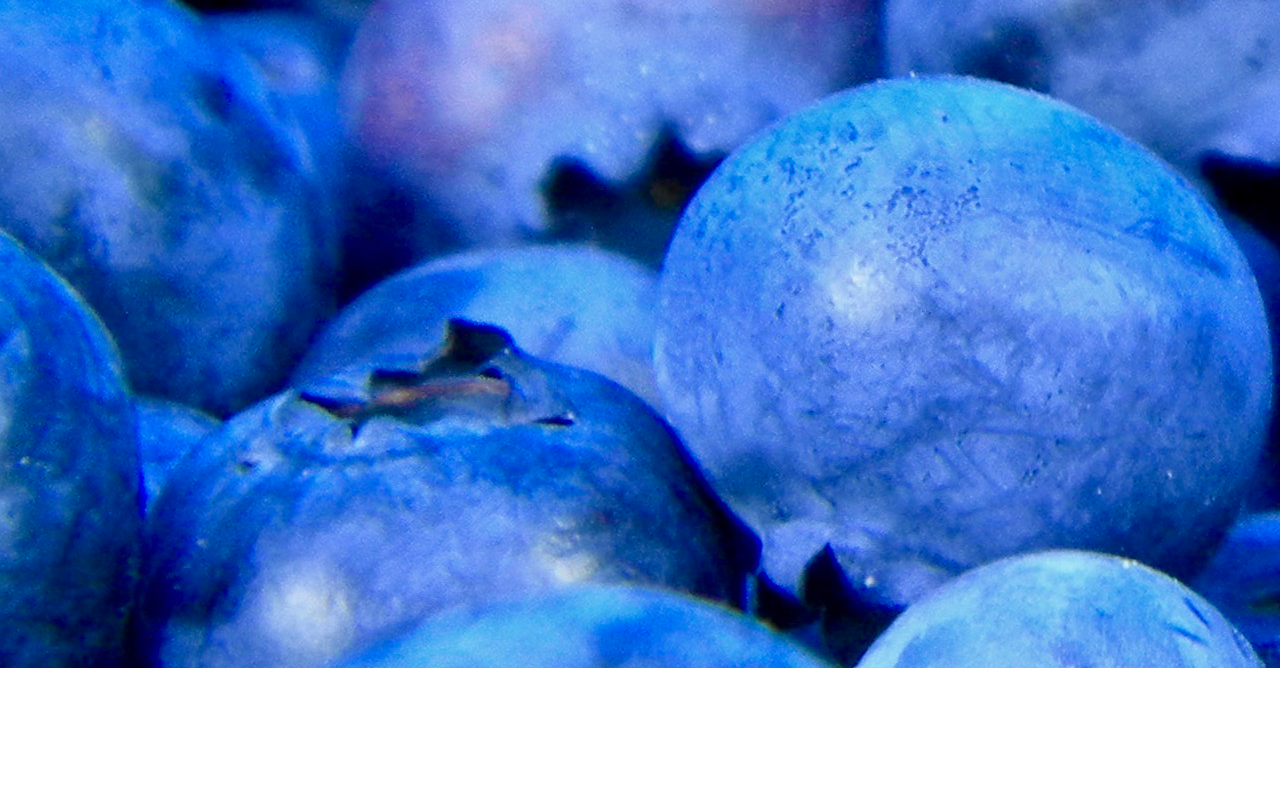
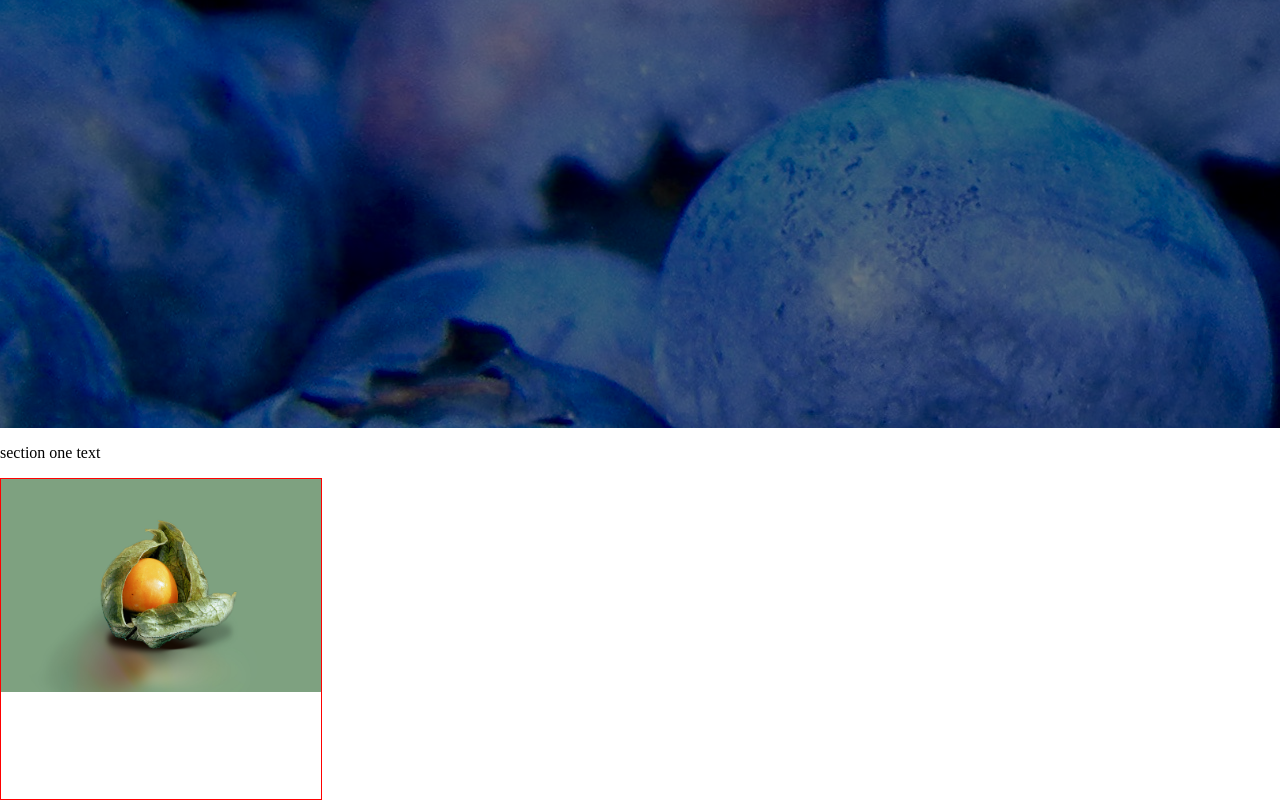
Before and after one commit to AdamPayne238/product-apollo, a React (Create React App) app in the folder product-app/: page /home in a window 1280 px wide. Shown: the part 228-1028 px from the top of the page. Before the commit the page ends 896 px from the top, so only its background shows below. Built offline with nearby package versions, Linux system fonts and the light colour scheme.

Commit message:
adding content layout to homepage

```diff
--- a/product-app/src/components/Home/Home.js
+++ b/product-app/src/components/Home/Home.js
@@ -1,5 +1,10 @@
 import React from 'react'
 import banner from '../../global/images/banner.jpeg'
+import imageOne from '../../global/images/abstract-fruit-1.jpg'
+import imageTwo from '../../global/images/abstract-fruit-2.jpg'
+import imageThree from '../../global/images/abstract-fruit-3.jpg'
+import imageFour from '../../global/images/abstract-fruit-4.jpg'
+
 
 
 const Home = () => {
@@ -12,6 +17,42 @@ const Home = () => {
                 <img src={banner} />
             </div>
 
+            <div className="section-one">
+                <div className="section-one-text">
+                    <p>section one text</p>
+                </div>
+                <div className="section-one-img">
+                    <img src={imageOne} />
+                </div>
+            </div>
+
+            {/* <div className="section-two">
+                <div className="section-two-text">
+                    <p>section two text</p>
+                </div>
+                <div className="section-two-img">
+                    <img src={imageTwo} />
+                </div>
+            </div>
+
+            <div className="section-three">
+                <div className="section-three-text">
+                    <p>section three text</p>
+                </div>
+                <div className="section-three-img">
+                    <img src={imageThree} />
+                </div>
+            </div>
+
+            <div className="section-four">
+                <div className="section-four-text">
+                    <p>section four text</p>
+                </div>
+                <div className="section-four-img">
+                    <img src={imageFour} />
+                </div>
+            </div> */}
+
         </div>
     )
 }
--- a/product-app/src/components/Home/Home.scss
+++ b/product-app/src/components/Home/Home.scss
@@ -3,19 +3,42 @@
 .home-container{
 
     .home-banner{
-        height: 50rem;
+        height: 35rem;
         // width: 100%;
+        position: relative;
         overflow: hidden;
-
+        background: black;
 
         img{
-
-
+            opacity: 0.5;
         }
 
     }
 
+    .section-one{
+
+        .section-one-text{
+
+        }
+
+        .section-one-img{
+            // margin: 10px;
+            width: 20rem;
+            height: 20rem;
+            line-height: 115px;
+            text-align: center;
+            border: 1px solid red;
+            img{
+                max-width:100%;
+                max-height:100%;
+                vertical-align: middle;
+            }
+        }
+    }
+
+
 }
+
 
 
 
```
